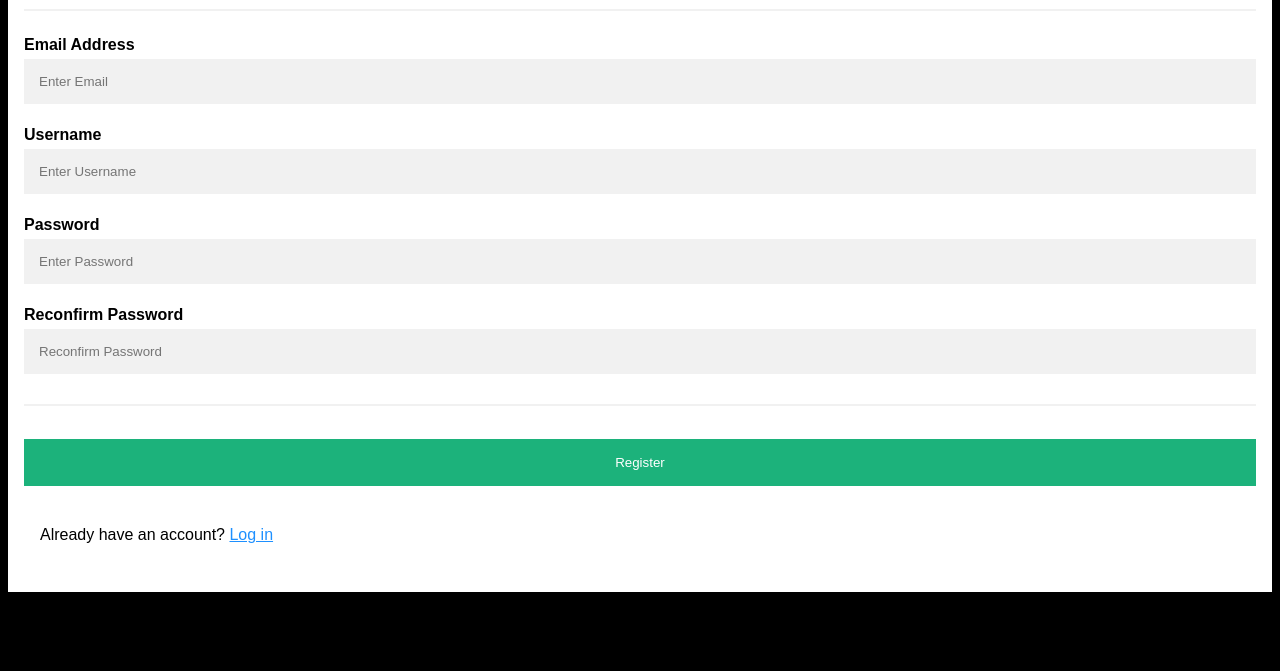
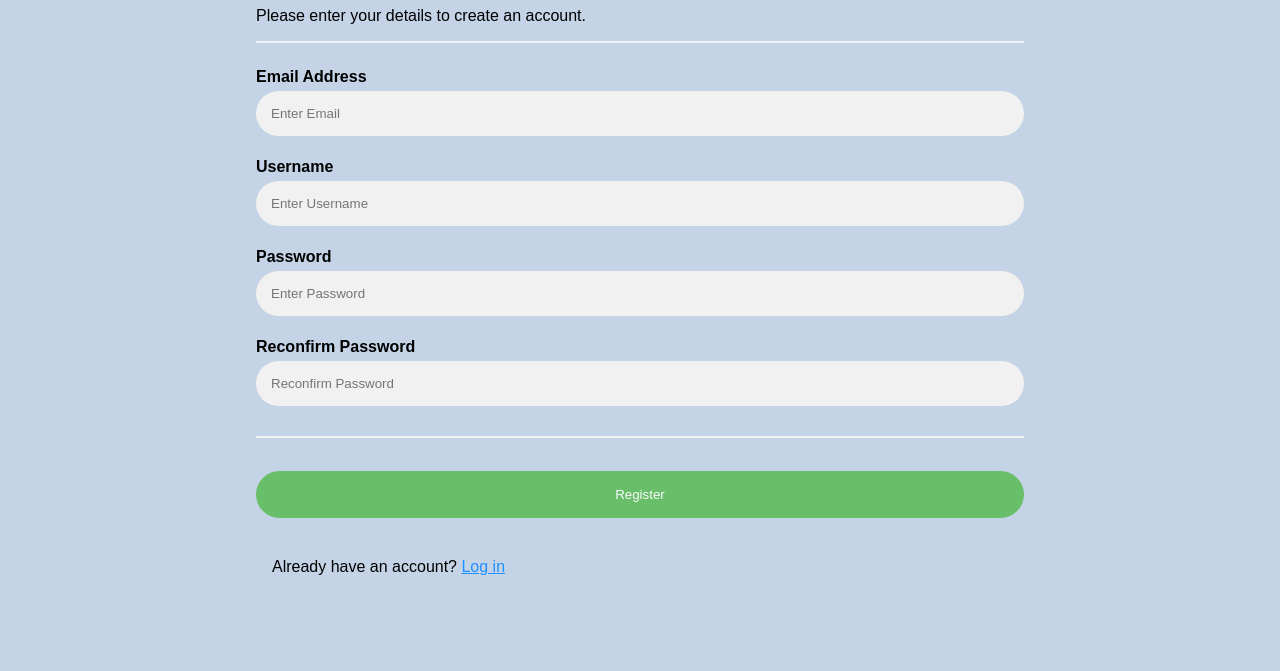
Before and after one commit to kishernrao/TT8L-10, a plain HTML site: page Register.html in a window 1280 px wide. Shown: the part 129-800 px from the top of the page. Drawn offline with Linux system fonts and the light colour scheme.

Commit message:
Update register.css

```diff
--- a/register.css
+++ b/register.css
@@ -1,6 +1,9 @@
 body {
     font-family: Arial, Helvetica, sans-serif;
-    background-color: black;
+    background-color: #5c8abc5c;
+    max-width: 800px;
+    margin:0 auto;
+    padding-top: 40px;
   }
 
   * {
@@ -10,9 +13,12 @@ body {
   /* Add padding to containers */
   .container {
     padding: 16px;
-    background-color: white;
+    /* background-color: #cde1ff; */
   }
 
+  input, button{
+    border-radius: 25px;
+  }
   /* Full-width input fields */
   input[type=text], input[type=password] {
     width: 100%;
@@ -24,7 +30,7 @@ body {
   }
 
   input[type=text]:focus, input[type=password]:focus {
-    background-color: #ddd;
+    background-color: #e1e3e1;
     outline: none;
   }
 
@@ -36,7 +42,7 @@ body {
 
   /* Set a style for the submit button */
   .registerbtn {
-    background-color: #04AA6D;
+    background-color: #5fbc5c;
     color: white;
     padding: 16px 20px;
     margin: 8px 0;
```
